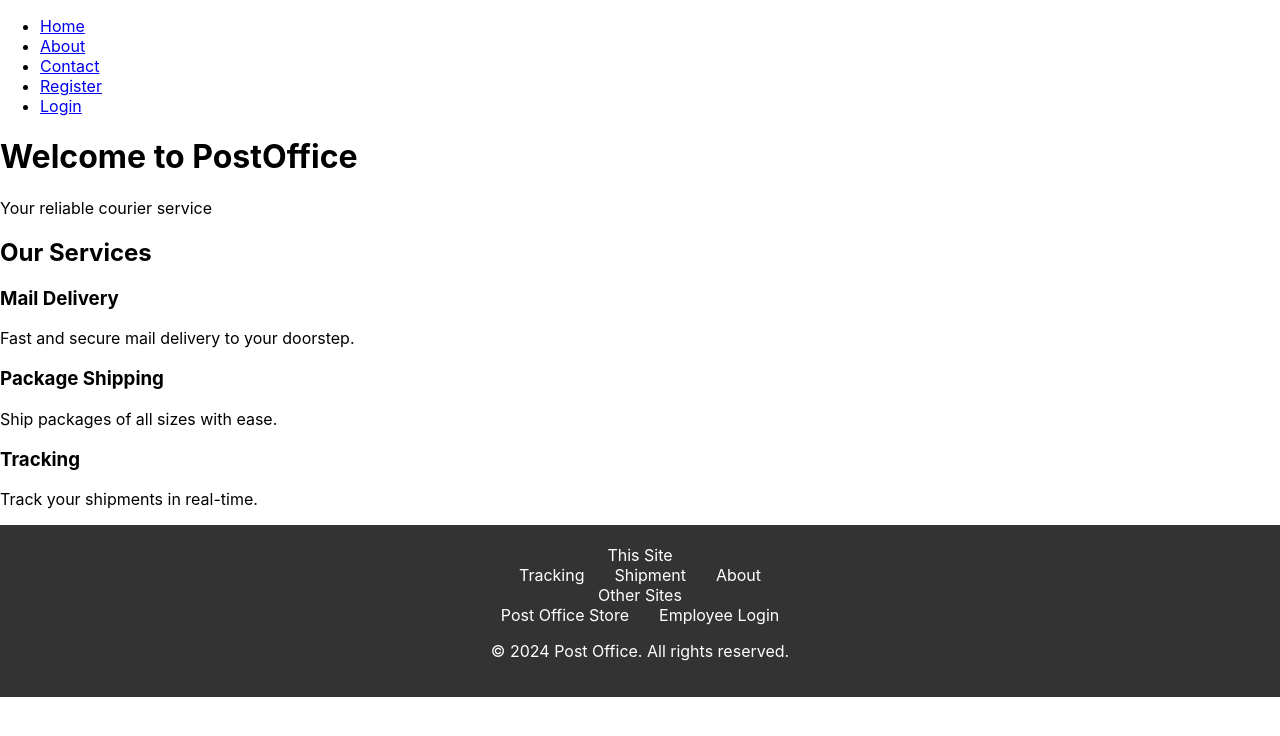
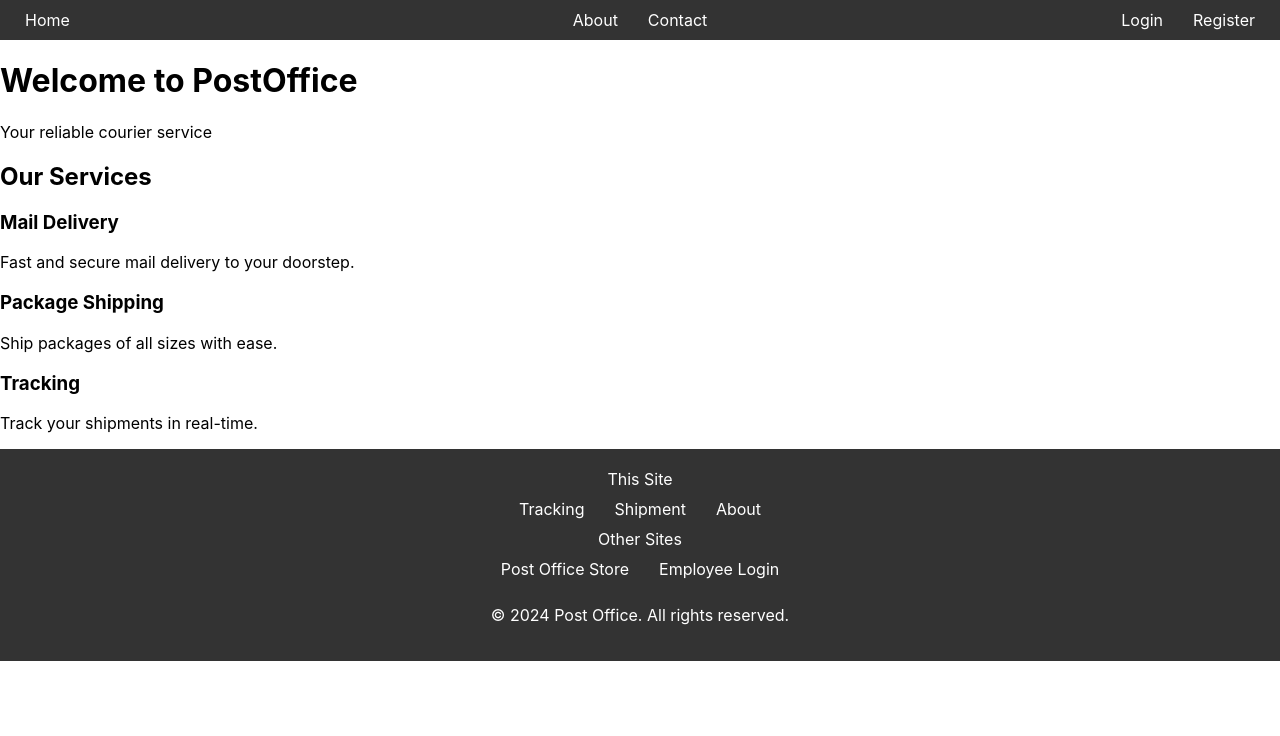
Before and after one commit to LuisangelE-04/Database-Project, a React (Create React App) app in the folder frontend/: page / in a window 1280 px wide. Shown: the top 736 px of the page. Built offline with nearby package versions, Linux system fonts and the light colour scheme.

Commit message:
add styles to navigation bar, work in progress

```diff
--- a/frontend/src/components/NavBar.js
+++ b/frontend/src/components/NavBar.js
@@ -7,12 +7,14 @@ const NavBar = () => {
       <ul>
         <div>
           <li><a href="/">Home</a></li>
-          <li><a href="/about">About</a></li>
-          <li><a href="/contact">Contact</a></li>
         </div>
         <div>
-          <li><a href="/register">Register</a></li>
-          <li><a href="/login">Login</a></li>
+          <li><a href="/">About</a></li>
+          <li><a href="/">Contact</a></li>
+        </div>
+        <div>
+          <li><a href="/">Login</a></li>
+          <li><a href="/">Register</a></li>
         </div>
       </ul>
     </nav>
--- a/frontend/src/css/NavBar.css
+++ b/frontend/src/css/NavBar.css
@@ -0,0 +1,43 @@
+nav {
+  display: flex;
+  justify-content: space-between;
+  align-items: center;
+  background-color: #333;
+  padding: 10px;
+}
+
+ul {
+  list-style-type: none;
+  margin: 0;
+  padding: 0;
+  display: flex;
+  width: 100%;
+}
+
+ul > div {
+  display: flex;
+  flex: 1;
+  justify-content: center;
+}
+
+ul > div:first-child {
+  justify-content: flex-start;
+}
+
+ul > div:last-child {
+  justify-content: flex-end;
+}
+
+li {
+  margin: 0 15px;
+}
+
+a {
+  color: white;
+  text-decoration: none;
+  font-size: 16px;
+}
+
+a:hover {
+  text-decoration: underline;
+}
```
